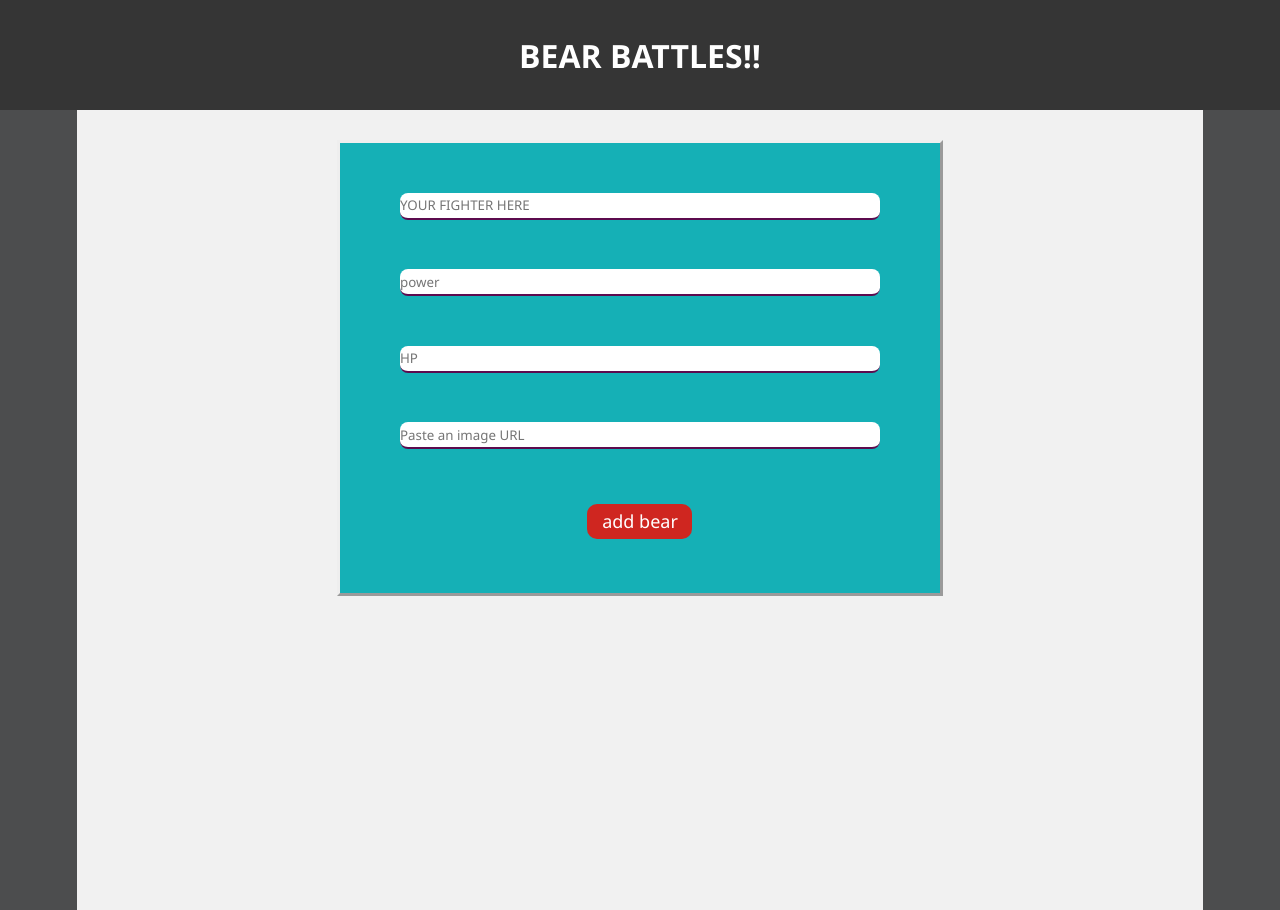
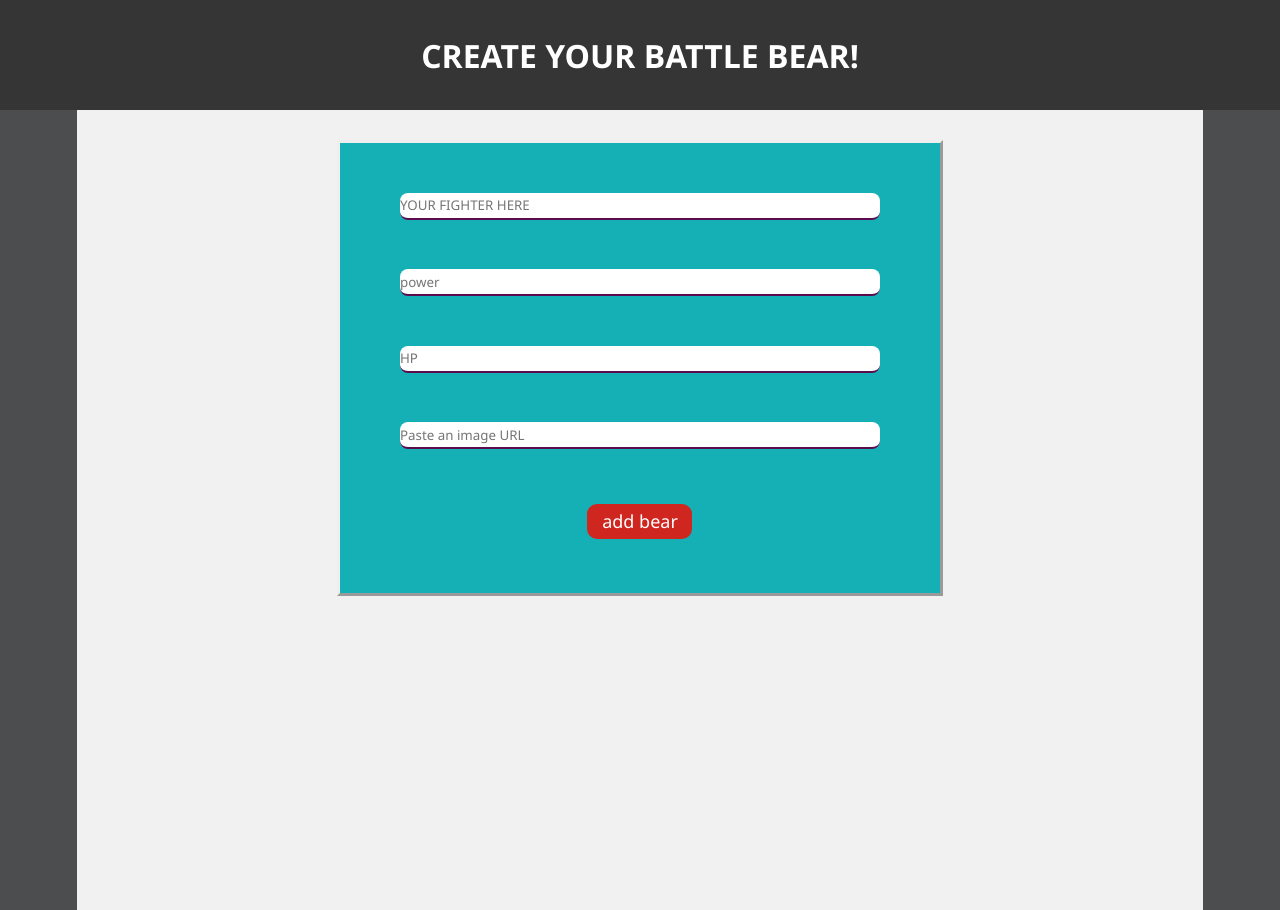
Before and after one commit to RicksMcSticks/cap-stone, a website: page public/index.html in a window 1280 px wide. Drawn offline with nearby package versions, Linux system fonts and the light colour scheme; no server answers.

Commit message:
my CAPSTONE

```diff
--- a/public/index.html
+++ b/public/index.html
@@ -4,12 +4,12 @@
     <meta charset="UTF-8">
     <meta http-equiv="X-UA-Compatible" content="IE=edge">
     <meta name="viewport" content="width=device-width, initial-scale=1.0">
-    <title>BEAR DEATH BATTLES</title>
+    <title>BEAR BATTLE CARDS</title>
     <link rel="stylesheet" href="./index.css">
 </head>
 <body>
     <header>
-        <h1>BEAR BATTLES!!</h1>
+        <h1>CREATE YOUR BATTLE BEAR!</h1>
     </header>
     <main>
         <div class="container">
```
